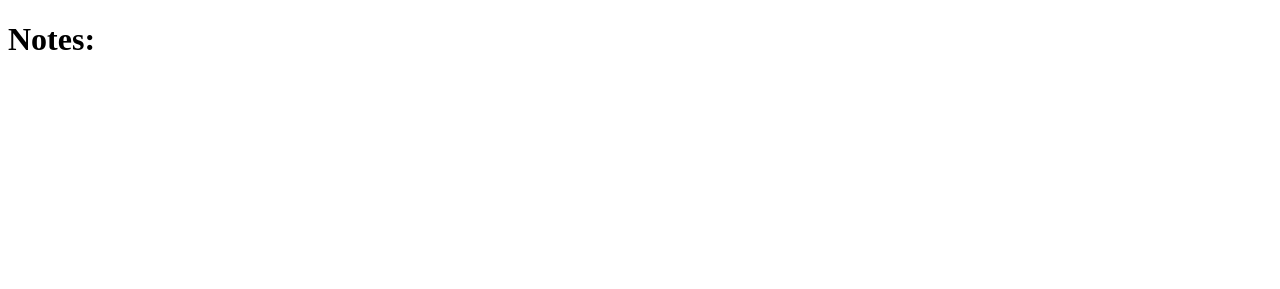
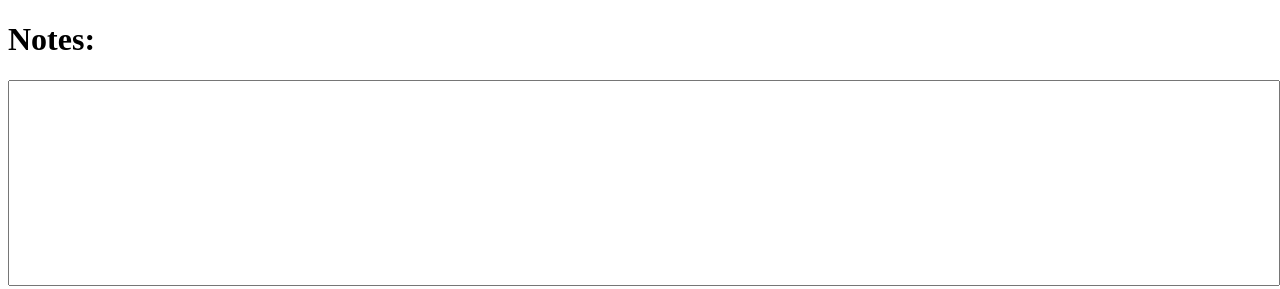
Before and after one commit to spicy-a-i-r/clarity, a plain HTML site: page notes/notes.html in a window 1280 px wide. Drawn offline with Linux system fonts and the light colour scheme.

Commit message:
1/21/26 - final touches

```diff
--- a/notes/notes.css
+++ b/notes/notes.css
@@ -0,0 +1,4 @@
+#notes {
+    width:100%;
+    height: 200px;
+}
--- a/notes/notes.html
+++ b/notes/notes.html
@@ -8,10 +8,9 @@
 </head>
 <body>
     <h1>Notes:</h1>
-    <article>
-        <form type="text">
-                <!--Not sure how to do this yet...-->
-        </form>
-    </article>
+    <input
+        type="text"
+        id="notes"
+    >
 </body>
 </html>
```
Also changed, not shown: index/index.html (+1 -1 lines).
